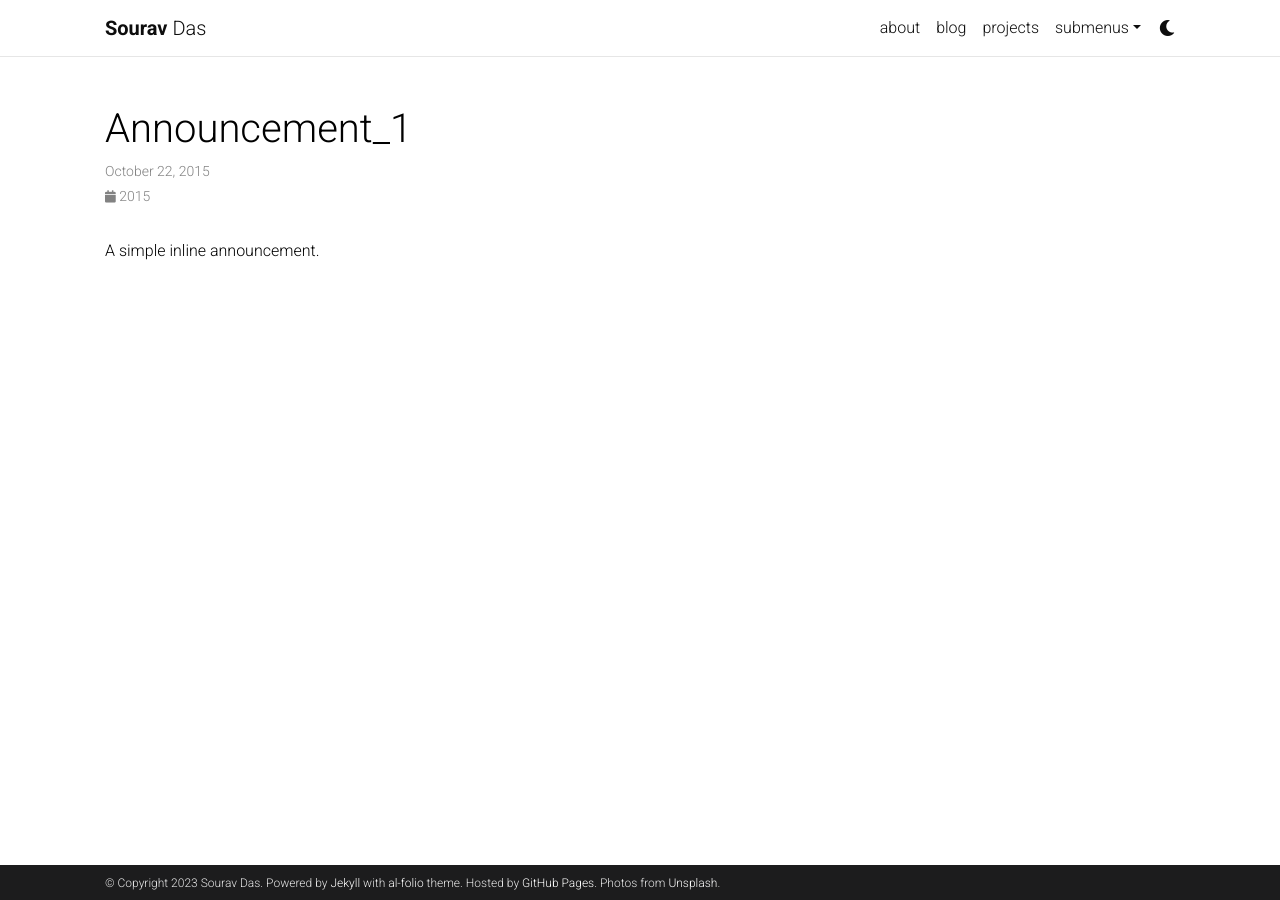
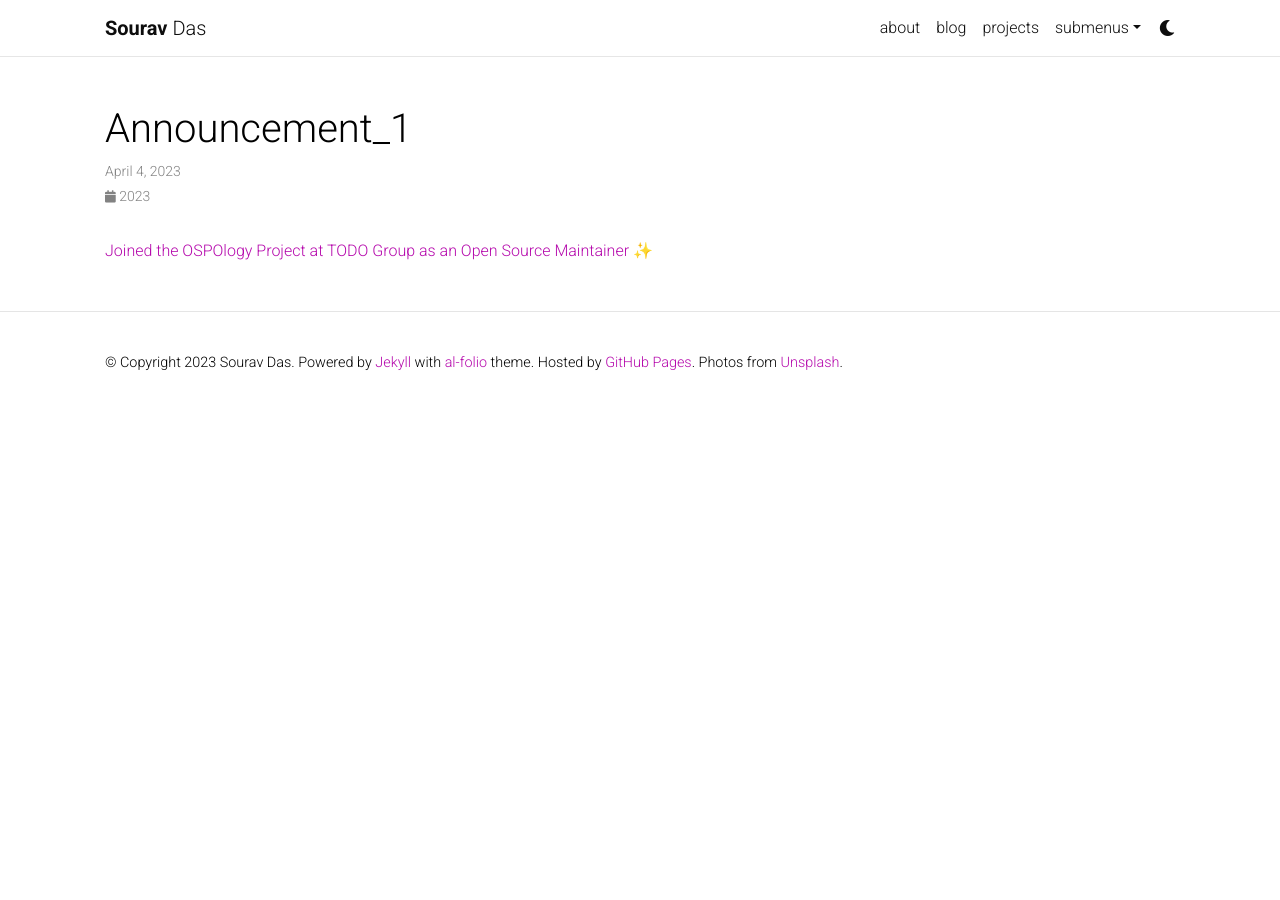
Before and after one commit to souravcipher/souravcipher.github.io, a Jekyll site: the page built from _news/announcement_1.md, in a window 1280 px wide. Built offline with Jekyll 4.4.1, drawn with Linux system fonts in a browser that asks for light colours; emoji names are drawn with the system emoji font; comment, search, counter and statistics services are not loaded; a style sheet for code colours, icons or effects is not loaded.

```diff
--- a/_config.yml
+++ b/_config.yml
@@ -52,7 +52,7 @@ rss_icon: false
 # -----------------------------------------------------------------------------
 
 navbar_fixed: true
-footer_fixed: true
+footer_fixed: false
 
 # Dimensions
 max_width: 1100px
--- a/_news/announcement_1.md
+++ b/_news/announcement_1.md
@@ -1,8 +1,8 @@
 ---
 layout: post
-date: 2015-10-22 15:59:00-0400
+date: 2023-04-04 15:59:00-0400
 inline: true
 related_posts: false
 ---
 
-A simple inline announcement.
+[Joined the OSPOlogy Project at TODO Group as an Open Source Maintainer](https://todogroup.org/blog/ospology-maintainers/) :sparkles:
```
